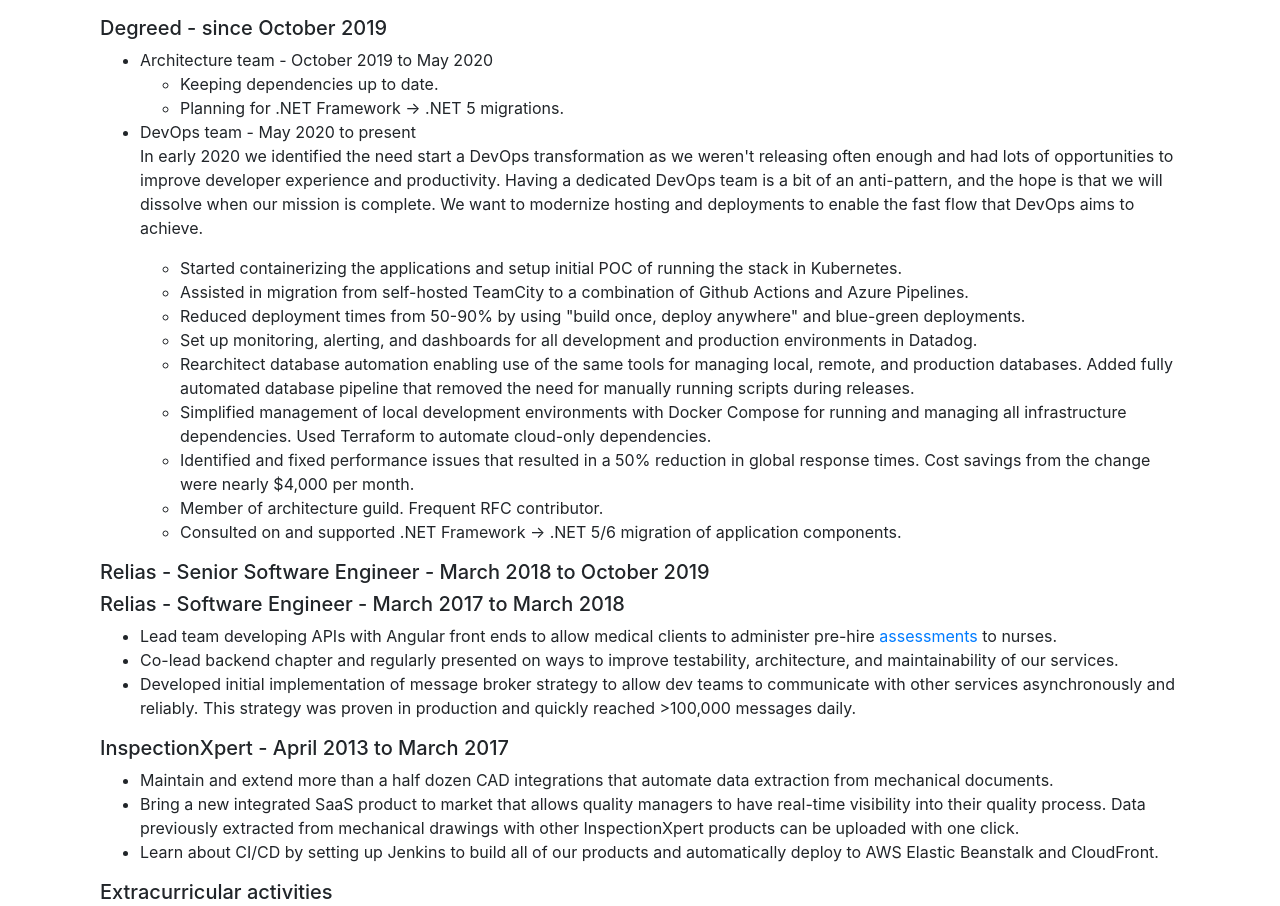
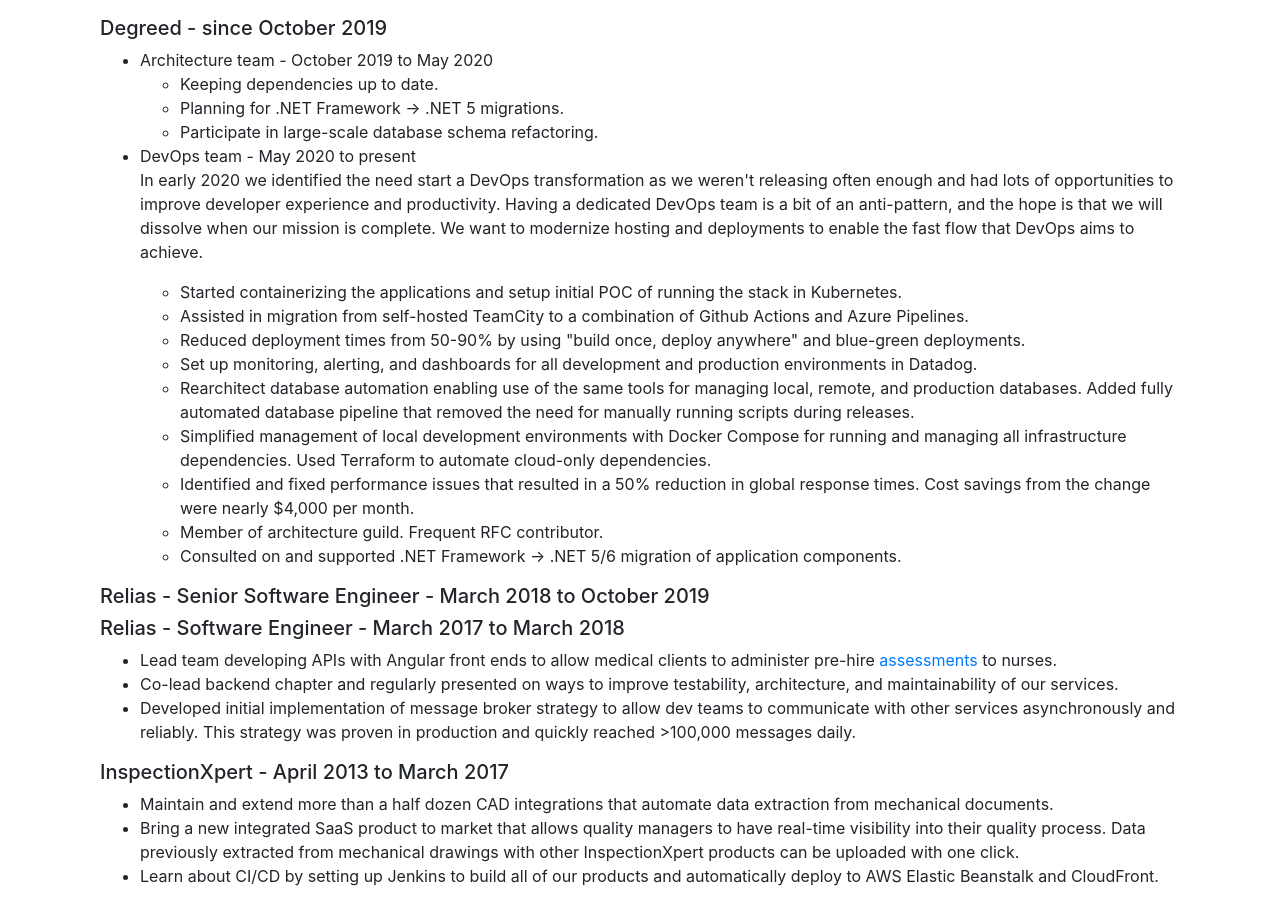
Before and after one commit to dmmusil/dmmusil.github.io, an Angular app in the folder dmmusil/: page /about in a window 1280 px wide. Shown: the part 784-1690 px from the top of the page. Built offline with nearby package versions, Linux system fonts and the light colour scheme.

Commit message:
More bullets

```diff
--- a/dmmusil/src/app/about/about.component.html
+++ b/dmmusil/src/app/about/about.component.html
@@ -42,6 +42,7 @@
       <ul>
         <li>Keeping dependencies up to date.</li>
         <li>Planning for .NET Framework -> .NET 5 migrations.</li>
+        <li>Participate in large-scale database schema refactoring.</li>
       </ul>
     </li>
     <li>
```
